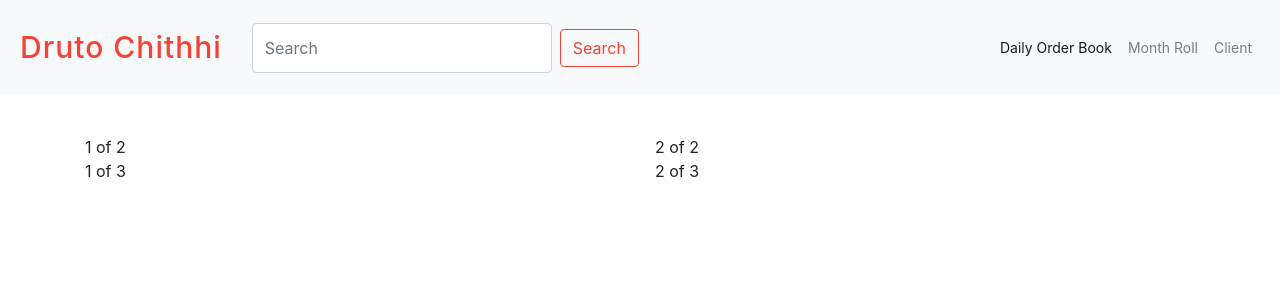
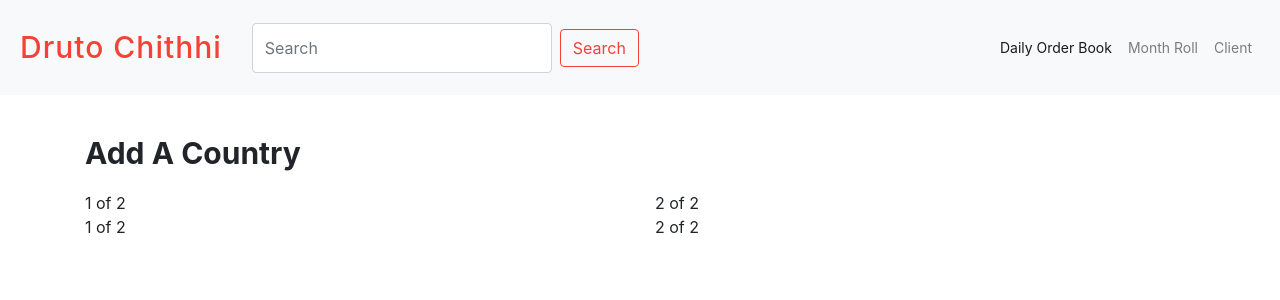
Before and after one commit to paawak/sandbox, an Angular app in the folder clojure/druto-chithhi/druto-chithhi-ui/: page / in a window 1280 px wide. Shown: the top 300 px of the page. Built offline with nearby package versions, Linux system fonts and the light colour scheme.

Commit message:
improve style

```diff
--- a/clojure/druto-chithhi/druto-chithhi-ui/src/app/country/country.component.html
+++ b/clojure/druto-chithhi/druto-chithhi-ui/src/app/country/country.component.html
@@ -1,3 +1,5 @@
+<section id="labelAndInput">
+  <h1 class="title">Add A Country</h1>
   <div class="row">
     <div class="col">
       1 of 2
@@ -8,9 +10,10 @@
   </div>
   <div class="row">
     <div class="col">
-    1 of 3
+      1 of 2
     </div>
     <div class="col">
-    2 of 3
+      2 of 2
     </div>
   </div>
+</section>
--- a/clojure/druto-chithhi/druto-chithhi-ui/src/styles.scss
+++ b/clojure/druto-chithhi/druto-chithhi-ui/src/styles.scss
@@ -3,3 +3,11 @@
 html, body, p {
     color: $main-text-color;
 }
+
+#labelAndInput {
+    .title {
+      font-size: 30px;
+      font-weight: 700;
+      margin-bottom: 20px;
+    }
+  }
```
Lines whose indentation alone changed are shown as unchanged.
